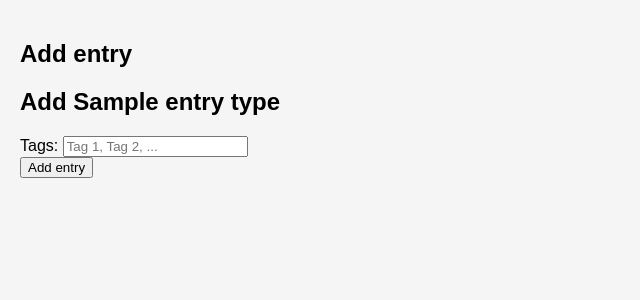
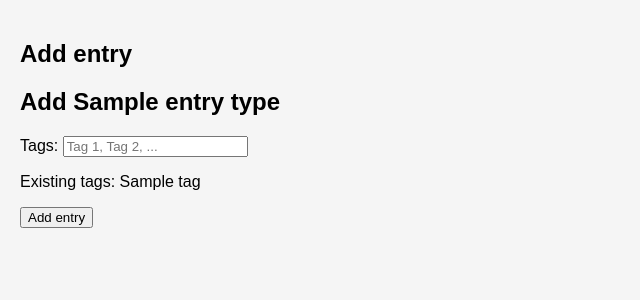
Before and after one commit to mistablasta/ohtu-miniprojekti, a Flask app: template src/templates/add_entry.html in a window 1280 px wide. Shown: the top 300 px of the page, without its empty margins (0-640 px from the left). Run offline with Flask 3, Linux system fonts and the light colour scheme; the template is opened without the code that fills it: most values are stand-ins (such as "Sample title", 1, 10 or a date in 2020).

Commit message:
feat: update add and edit entry forms to show all tags

```diff
--- a/src/templates/add_entry.html
+++ b/src/templates/add_entry.html
@@ -44,6 +44,9 @@ Add entry
                    value="{{ form['tags'] if form else '' }}"
                    placeholder="Tag 1, Tag 2, ..."
                 >
+                {% if all_tags %}
+                    <p>Existing tags: {{ all_tags | join(', ') }}</p>
+                {% endif %}
             </div>
 
             <button type="submit">
--- a/src/templates/edit_entry.html
+++ b/src/templates/edit_entry.html
@@ -32,6 +32,9 @@
            value="{{ entry.get_tags() }}"
            placeholder="Tag 1, Tag 2, ..."
         >
+        {% if all_tags %}
+            <p>Existing tags: {{ all_tags | join(', ') }}</p>
+        {% endif %}
     </div>
 
     <button type="submit">Save</button>
```
